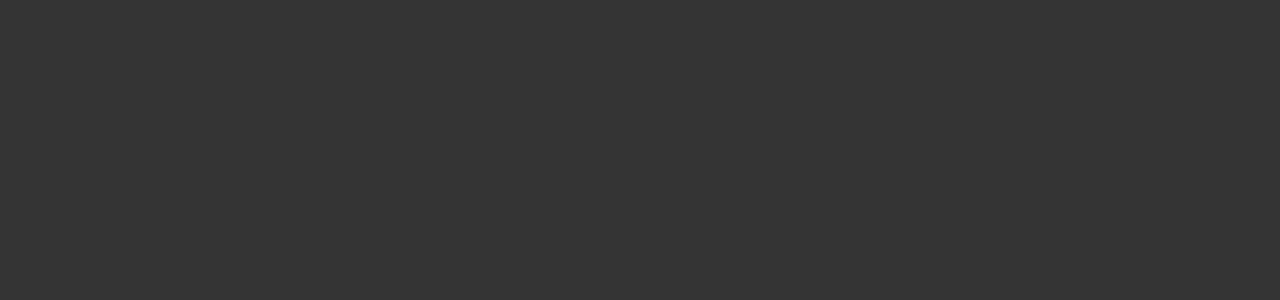
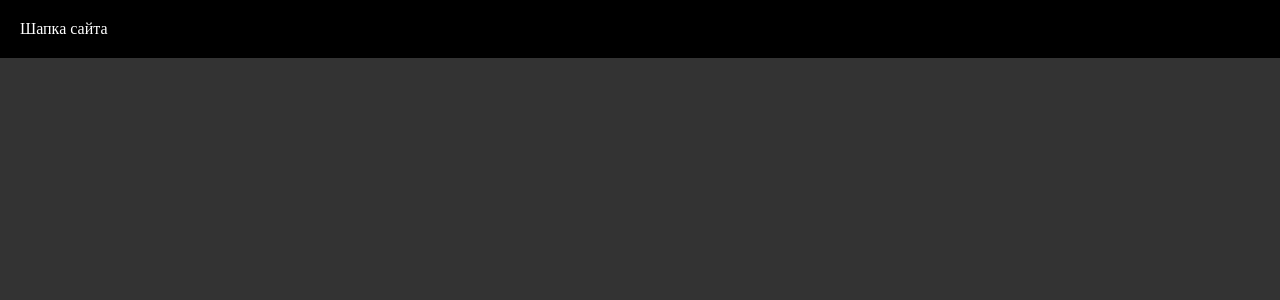
Before and after one commit to Bloedrenn/Ozon-E-PythonPro511, a React (Vite) app in the folder frontend/: page / in a window 1280 px wide. Shown: the top 300 px of the page. Built offline with nearby package versions, Linux system fonts and the light colour scheme.

Commit message:
feat(Header): Подключить компонент Header в App.

```diff
--- a/frontend/src/App.jsx
+++ b/frontend/src/App.jsx
@@ -1,5 +1,8 @@
+import Header from '@components/UI/Header'
+
+
 function App() {
-  return null
+  return <Header />
 }
 
 export default App
```
